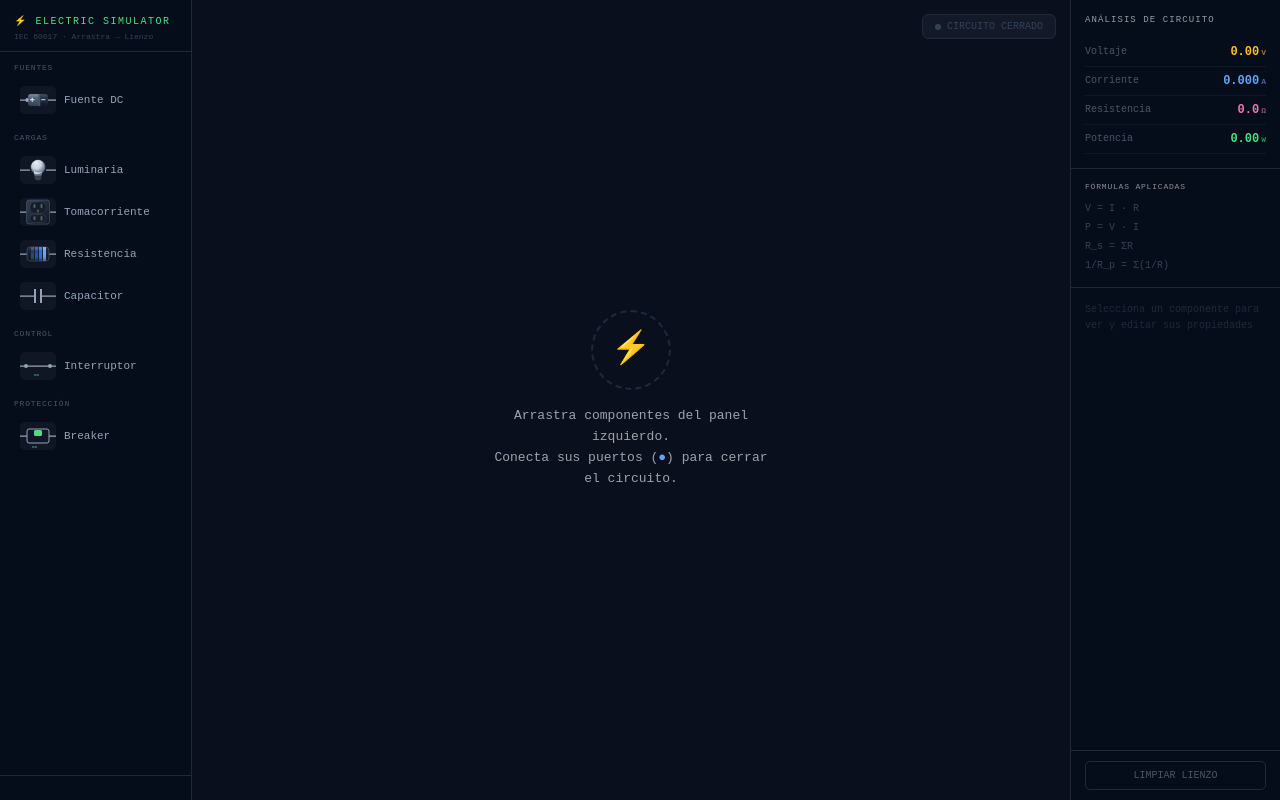
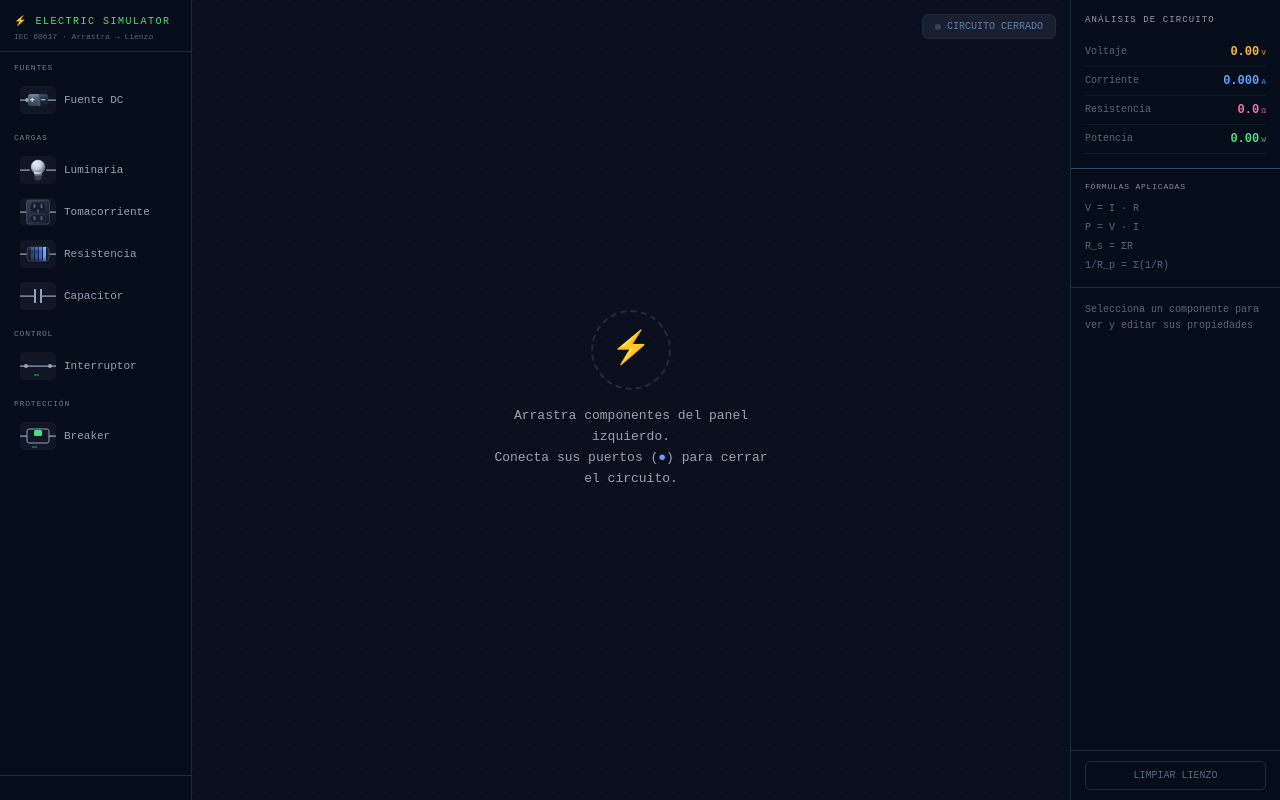
Before and after one commit to NotGaabo/Electric-Simulator, a Next.js app: page / in a window 1280 px wide. Built offline with nearby package versions, Linux system fonts and the light colour scheme.

Commit message:
improved font colors

```diff
--- a/src/components/electrical/CircuitSimulator.tsx
+++ b/src/components/electrical/CircuitSimulator.tsx
@@ -71,7 +71,7 @@ export default function CircuitSimulator() {
         }}>
           <div style={{ padding: "14px 14px 8px", borderBottom: "1px solid #1e293b" }}>
             <div style={{ fontSize: 10, color: "#4ade80", letterSpacing: "0.15em", marginBottom: 2 }}>⚡ ELECTRIC SIMULATOR</div>
-            <div style={{ fontSize: 8, color: "#334155" }}>IEC 60617 · Arrastra → Lienzo</div>
+            <div style={{ fontSize: 8, color: "#58677b" }}>IEC 60617 · Arrastra → Lienzo</div>
           </div>
 
           {["Fuentes","Cargas","Control","Protección"].map(cat => {
@@ -79,7 +79,7 @@ export default function CircuitSimulator() {
             if (!items.length) return null;
             return (
               <div key={cat}>
-                <div style={{ padding: "10px 14px 4px", fontSize: 8, color: "#475569", textTransform: "uppercase", letterSpacing: "0.1em" }}>{cat}</div>
+                <div style={{ padding: "10px 14px 4px", fontSize: 8, color: "#6a7d95", textTransform: "uppercase", letterSpacing: "0.1em" }}>{cat}</div>
                 {items.map(item => (
                   <div key={item.type}
                     draggable
@@ -383,9 +383,9 @@ export default function CircuitSimulator() {
           display: "flex", flexDirection: "column", gap: 6,
         }}>
           <div style={{
-            background: analysis.circuitClosed ? "rgba(74,222,128,0.12)" : "rgba(100,116,139,0.1)",
+            background: analysis.circuitClosed ? "rgba(74,222,128,0.12)" : "rgba(149, 172, 204, 0.1)",
             border: `1px solid ${analysis.circuitClosed ? "rgba(74,222,128,0.4)" : "#1e293b"}`,
-            color: analysis.circuitClosed ? "#4ade80" : "#334155",
+            color: analysis.circuitClosed ? "#4ade80" : "#637ca2",
             fontSize: 10, padding: "4px 12px", borderRadius: 6,
             display: "flex", alignItems: "center", gap: 6,
           }}>
@@ -406,7 +406,7 @@ export default function CircuitSimulator() {
         display: "flex", flexDirection: "column", overflowY: "auto", flexShrink: 0,
       }}>
         {/* Circuit analysis */}
-        <div style={{ padding: "14px", borderBottom: "1px solid #1e293b" }}>
+        <div style={{ padding: "14px", borderBottom: "1px solid #3b4a60" }}>
           <div style={{ fontSize: 9, color: "#979ca4", letterSpacing: "0.12em", textTransform: "uppercase", marginBottom: 10 }}>
             Análisis de Circuito
           </div>
@@ -420,7 +420,7 @@ export default function CircuitSimulator() {
               display: "flex", justifyContent: "space-between", alignItems: "center",
               padding: "5px 0", borderBottom: "1px solid #0f172a",
             }}>
-              <span style={{ fontSize: 10, color: "#475569" }}>{row.label}</span>
+              <span style={{ fontSize: 10, color: "#58677b" }}>{row.label}</span>
               <span style={{ fontSize: 12, fontWeight: "bold", color: row.color }}>
                 {row.value}<span style={{ fontSize: 8, marginLeft: 2, opacity: 0.6 }}>{row.unit}</span>
               </span>
@@ -434,7 +434,7 @@ export default function CircuitSimulator() {
             Fórmulas Aplicadas
           </div>
           {["V = I · R", "P = V · I", "R_s = ΣR", "1/R_p = Σ(1/R)"].map(f => (
-            <div key={f} style={{ fontSize: 10, color: "#334155", fontFamily: "'Courier New', monospace", padding: "2px 0" }}>
+            <div key={f} style={{ fontSize: 10, color: "#58677b", fontFamily: "'Courier New', monospace", padding: "2px 0" }}>
               {f}
             </div>
           ))}
@@ -517,7 +517,7 @@ export default function CircuitSimulator() {
             )}
           </div>
         ) : (
-          <div style={{ padding: "14px", fontSize: 10, color: "#1e293b", lineHeight: 1.6 }}>
+          <div style={{ padding: "14px", fontSize: 10, color: "#58677b", lineHeight: 1.6 }}>
             Selecciona un componente para ver y editar sus propiedades
           </div>
         )}
@@ -528,7 +528,7 @@ export default function CircuitSimulator() {
             onClick={() => clearAll()}
             style={{
               width: "100%", background: "transparent", border: "1px solid #1e293b",
-              color: "#475569", fontSize: 10, fontFamily: "monospace",
+              color: "#58677b", fontSize: 10, fontFamily: "monospace",
               padding: "6px", borderRadius: 5, cursor: "pointer",
               transition: "all 0.15s",
             }}
```
